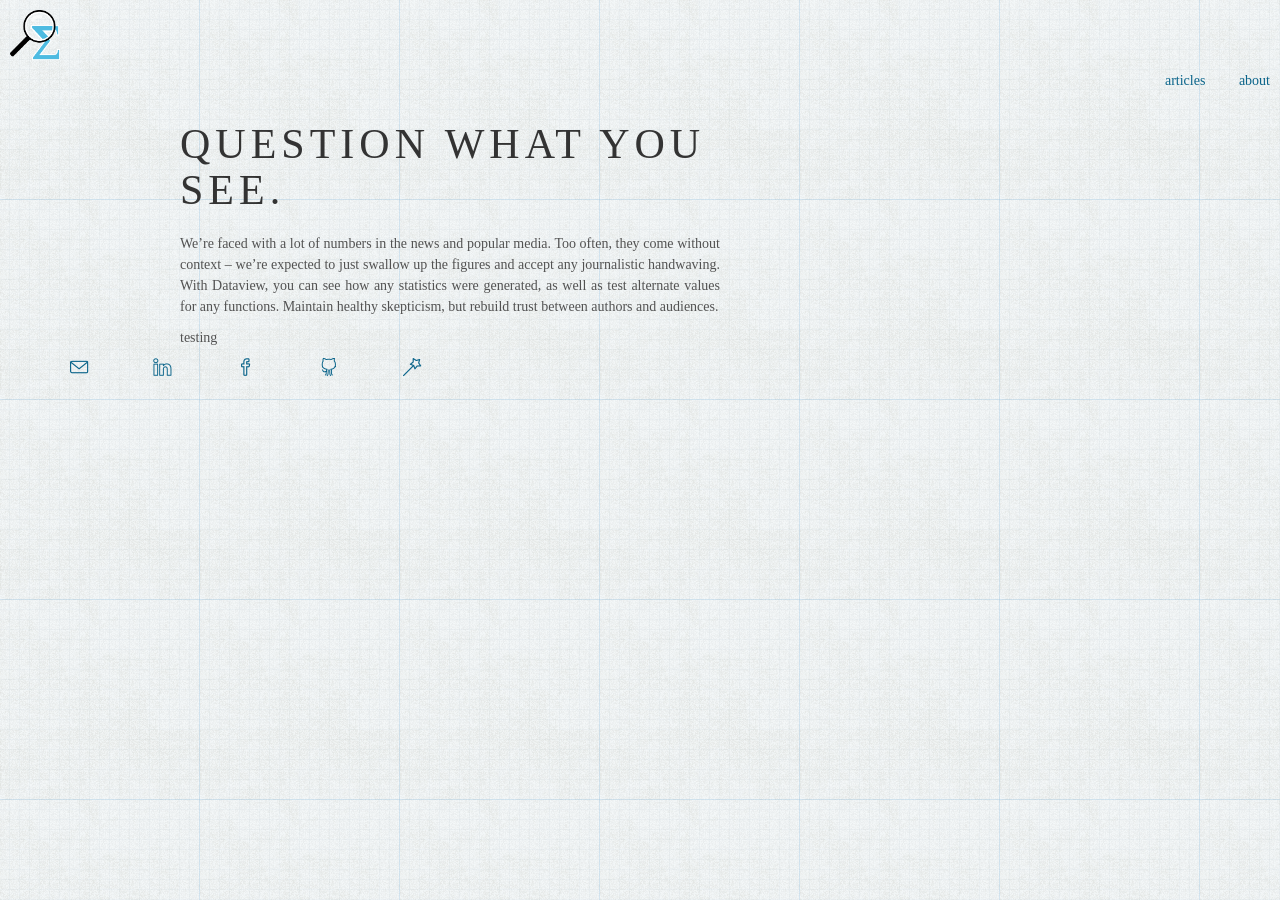
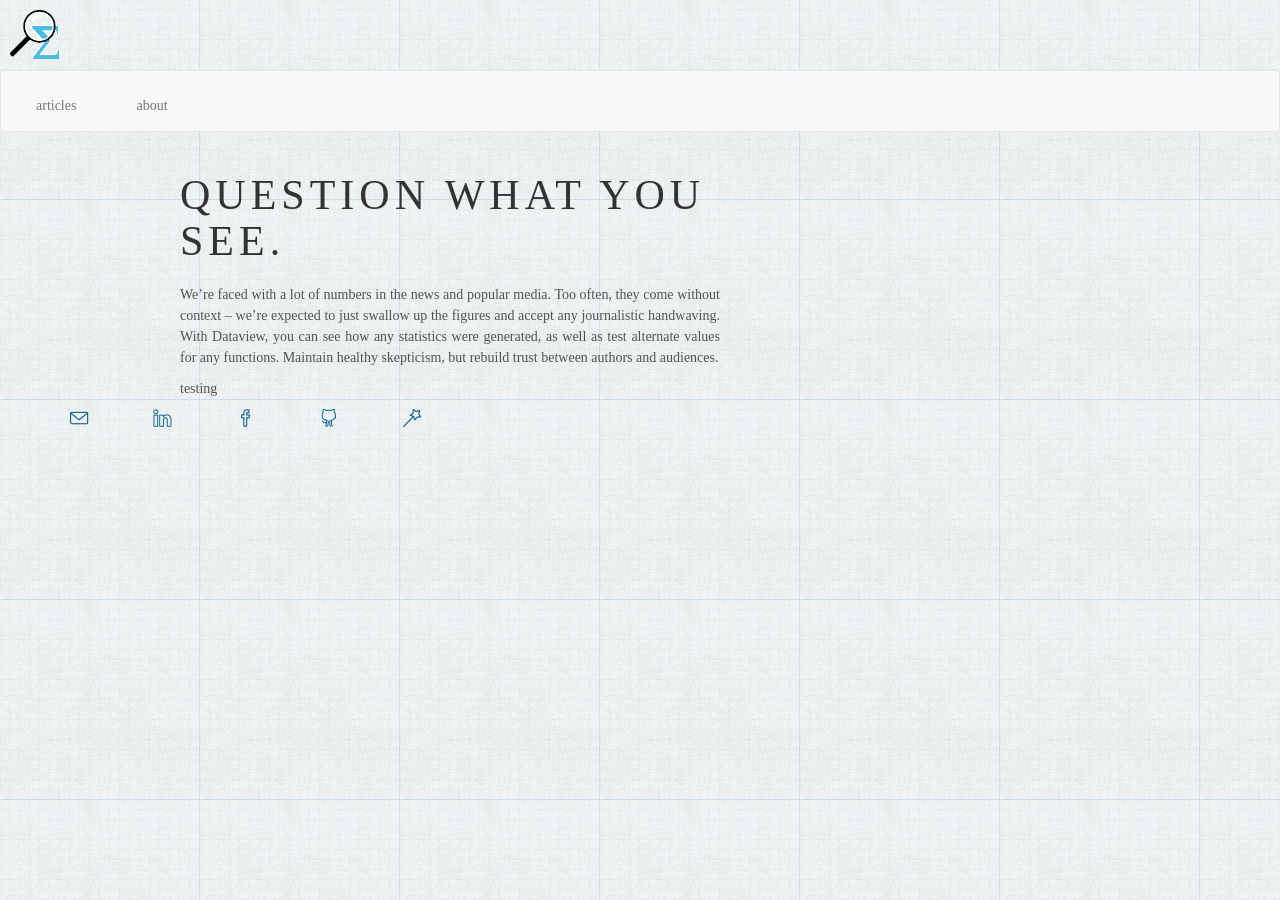
Before and after one commit to bethny/bethny.github.io, a Jekyll site: the page built from test/index.html, in a window 1280 px wide. Built offline with Jekyll 4.4.1, drawn with Linux system fonts in a browser that asks for light colours; nearby versions of some CDN libraries; some web fonts are replaced.

Commit message:
Update test.html

```diff
--- a/_layouts/test.html
+++ b/_layouts/test.html
@@ -8,8 +8,8 @@
 		</head>
 		<body>
 			<img class="imgCornerLogo" src="/imgs/yhack-logo-thickstroke.png">
-    			<nav class="alignright">
-		    		<ul>
+    			<nav class="navbar navbar-default">
+		    		<ul class="nav navbar-nav">
 		        		<li><a href="/articles">articles</a></li>
 		        		<li><a href="/about">about</a></li>
 		    		</ul>
```
